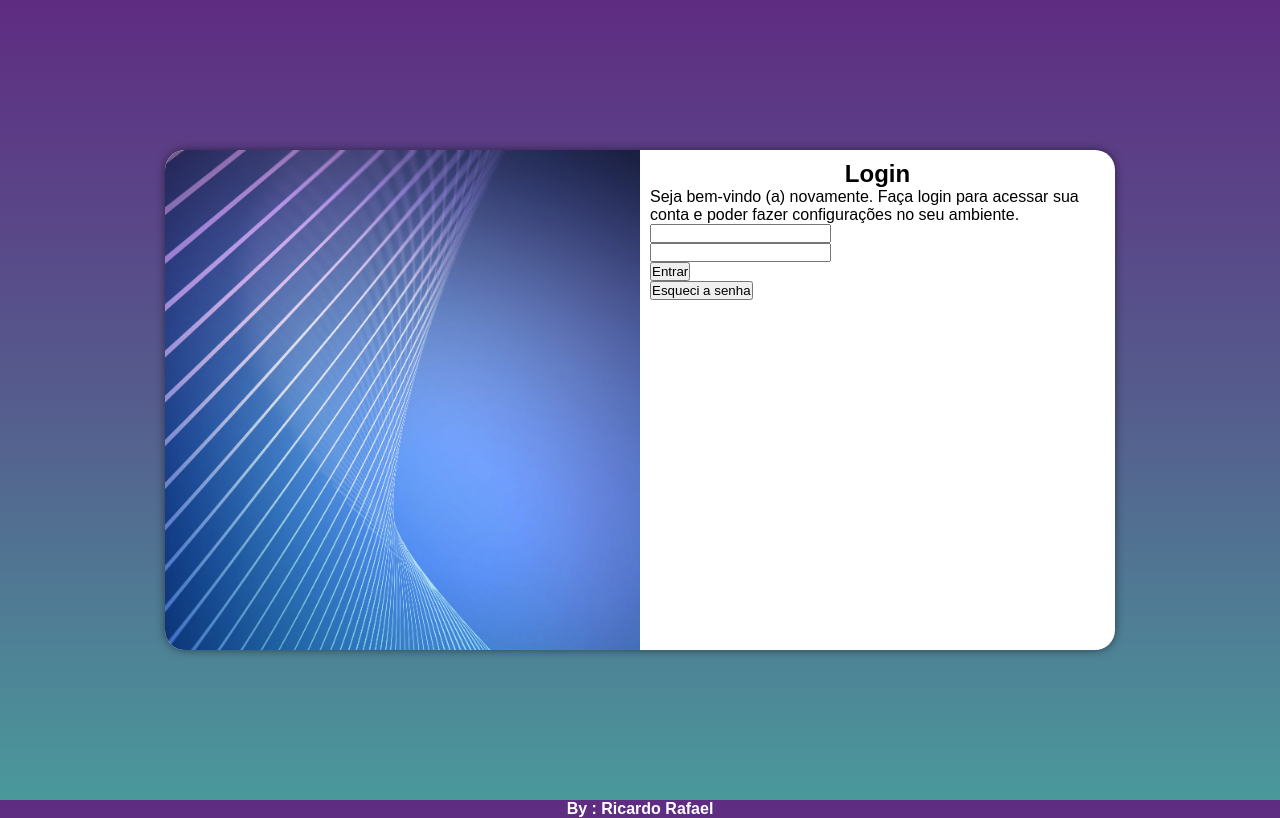
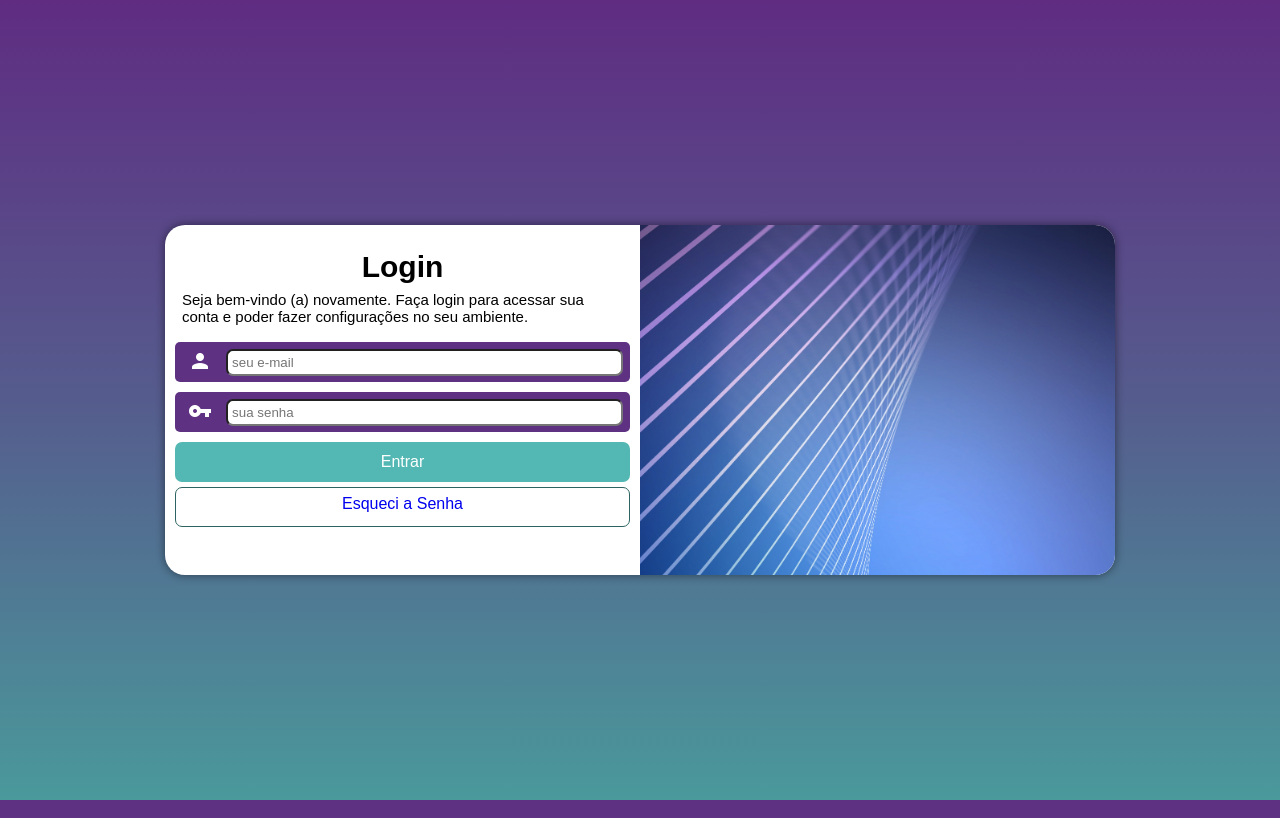
Before and after one commit to rickrafael/projeto-login, a plain HTML site: page index.html in a window 1280 px wide. Drawn offline with Linux system fonts and the light colour scheme.

Commit message:
projeto finalizado

```diff
--- a/index.html
+++ b/index.html
@@ -6,6 +6,8 @@
     <meta name="viewport" content="width=device-width, initial-scale=1.0">
     <link rel="stylesheet" href="style.css">
     <link rel="stylesheet" href="media-queries.css">
+    <link href="https://fonts.googleapis.com/icon?family=Material+Icons"
+      rel="stylesheet">
     <title>Tela Login</title>
 </head>
 <body>
@@ -20,29 +22,29 @@
           <p>Seja bem-vindo (a) novamente. Faça login para acessar sua conta e poder fazer configurações no seu ambiente.</p>
 
           <form action="login.php" method="post">
-            <p>
-                    <label for="email"></label>
-                    <input type="email" name="email" id="email" required>
-            </p>
-
-            <p>
-                    <label for="senha"></label>
-                    <input type="password" name="senha" id="senha" required>
-            </p>
-
-            <p>
-                    <input type="submit" value="Entrar" id="entrar"> <br>
-                    <input type="submit" value="Esqueci a senha" id="forgot">
-         </p>
+            <div class="campo">
+                <p>
+                    <span class="material-icons">person</span>
+                        <input type="email" name="email" id="email" placeholder="seu e-mail" required minlength="8" >
+                        <label for="email">Login</label>
+                </p>
+            </div>
+            <div class="campo">
+                <p>
+                    <span class="material-icons">vpn_key</span>
+                        <input type="password" name="senha" id="senha" required placeholder="sua senha" minlength="7" maxlength="15">
+                        <label for="senha">senha</label>
+                </p>
+            </div>
+                     <input type="submit" value="Entrar" id="entrar">
+                     <a href="esqueci.html" class="botao"> Esqueci a Senha </a>
          </form>
       </div>
 
     </section>
 
     </main>
-    <footer>
-        <p>By : Ricardo Rafael</p>
-    </footer>
+
 
 </body>
 </html>
--- a/media-queries.css
+++ b/media-queries.css
@@ -10,20 +10,47 @@
 @media screen and (min-width:768px) and ( max-width:992px) { /*Tablet*/
     body{
         background-image: linear-gradient(to bottom ,#5F2C82, #555C8D, #4A999B );
+
     }
     section#login{
        width: 80%;
+       height: 350px;
 
     }
     div#formulario{
-        float: right;
+        float: left;
         width: 70%;
     }
+    div#formulario>h2{
+        font-size:30px ;
+    }
+    div#formulario>p{
+        font-size: 15px;
+    }
     div#imagem{
-        float: left;
+        float: right;
         width: 30%;
         height: 100%;
     }
+    div.campo{
+        height: 50px;
+    }
+    input#email{
+        width: 90%;
+        height: 35px;
+
+    }
+    input#senha{
+        width: 90%;
+        height: 35px;
+
+    }
+    span{
+        padding-top: 5px;
+        padding-left: 10px;
+        color: white;
+    }
+
 
 }
 
@@ -33,15 +60,37 @@
     }
     section#login{
         width: 950px;
+        height: 350px;
+    }
+    div#formulario{
+        padding-top: 25px;
+    }
+    div#formulario>h2{
+        font-size:30px ;
+    }
+    div#formulario>p{
+        font-size: 15px;
     }
     div#imagem{
-        float: left;
+        float: right;
         width: 50%;
         height: 100%;
     }
     div#formulario{
-        float: right;
+        float: left;
         width:50% ;
+
+    }
+    input#email{
+        width: 90%;
+
+    }
+    input#senha{
+        width: 90%;
+    }
+    span{
+        padding-left: 6px;
+        color: white;
     }
 
 }
--- a/style.css
+++ b/style.css
@@ -27,7 +27,7 @@
         top: 50%;
         left: 50%;
         transform: translate(-50%,-50%);
-        height: 500px;
+        height: 520px;
         width: 250px;
         border-radius: 20px;
         overflow: hidden;
@@ -53,9 +53,65 @@
         text-align: center;
     }
 
-    footer{
-        margin: auto;
+    #formulario p{
+        font-size: 12px;
+        padding: 7px;
+    }
+    input#email{
+        padding: 4px;
+        float:right;
+        border-radius: 7px;
+    }
+    input#senha{
+        padding: 4px;
+        float: right;
+        border-radius: 7px;
+    }
+    div.campo{
+        background-color: #5E3183;
+        display: block;
+        height: 40px;
+        border-radius: 5px;
+        margin: 10px 0px;
+
+    }
+
+    div.campo label{
+        display: none;
+    }
+
+    input#entrar{
+        display: block;
+        font-size: 1em;
+        width: 100%;
+        height: 40px;
+        background-color: #53b7b3;
+        color: white;
+        border-style: none;
+        border-radius: 7px;
+        cursor: pointer;
+    }
+    input#entrar:hover{
+        background-color: #2D6462;
+    }
+
+    a.botao{
         text-align: center;
-        color: white;
-        font-weight: bolder;
+        display: block;
+        font-size: 1em;
+        height: 40px;
+        width: 100%;
+        background-color:white;
+        border: 1px solid #2D6462 ;
+        border-radius: 7px;
+        text-decoration: none;
+        margin-top: 5px;
+        padding: 7px;
     }
+
+  a.botao:hover{
+    background-color: #63c5c0;
+  }
+  span{
+    color: white;
+  }
```
